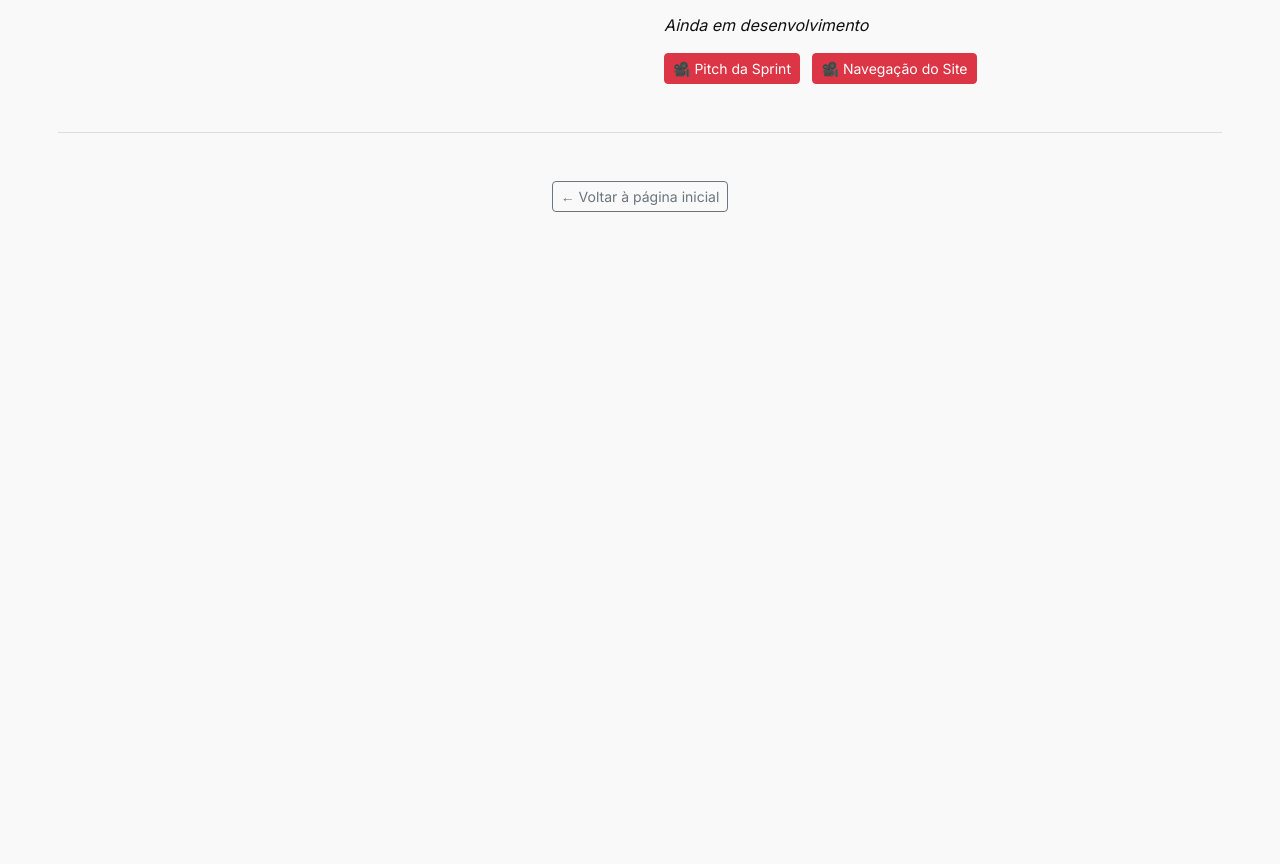
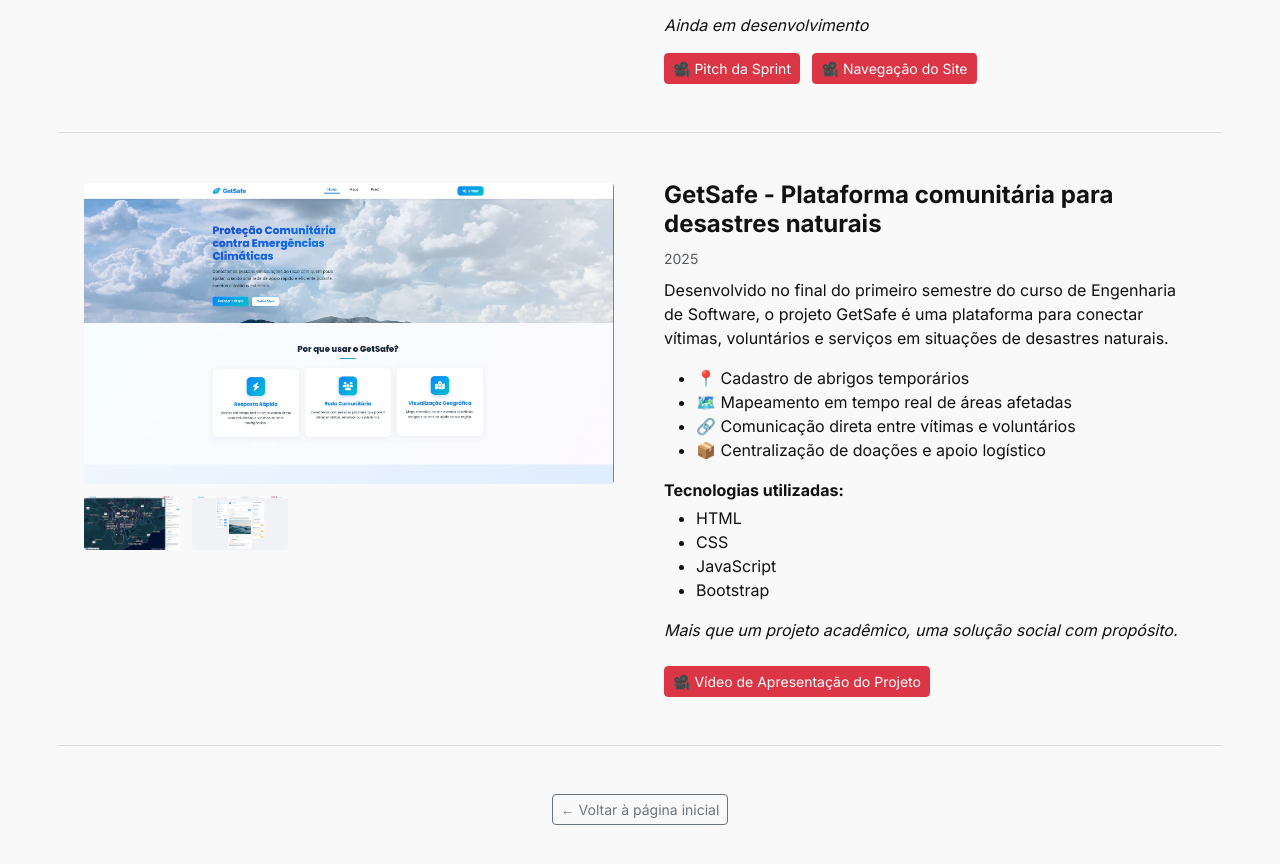
Before and after one commit to benedetjv/portifolio, a plain HTML site: page projetos.html in a window 1280 px wide. Shown: the part 1003-1867 px from the top of the page. Before the commit the page ends 1263 px from the top, so only its background shows below. Drawn offline with nearby package versions, Linux system fonts and the light colour scheme.

Commit message:
Atualização do portfólio: projeto GetSafe, formação, layout e imagens

```diff
--- a/projetos.html
+++ b/projetos.html
@@ -81,6 +81,41 @@
       </div>
     </div>
 
+    <!-- Projeto 3: GetSafe -->
+<div class="row g-5 align-items-start projeto mb-5">
+  <div class="col-md-6">
+    <img src="img/getsafe-home.jpg" alt="GetSafe Home" class="img-fluid rounded imagem-principal" />
+    <div class="d-flex flex-wrap gap-2 mt-2">
+      <img src="img/getsafe-mapa.jpg" class="miniatura" alt="Mapa" />
+      <img src="img/getsafe-feed.jpg" class="miniatura" alt="Feed" />
+    </div>
+  </div>
+  <div class="col-md-6">
+    <h4 class="fw-bold">GetSafe - Plataforma comunitária para desastres naturais</h4>
+    <small class="text-muted">2025</small>
+    <p class="mt-2">
+      Desenvolvido no final do primeiro semestre do curso de Engenharia de Software, o projeto GetSafe é uma plataforma para conectar vítimas, voluntários e serviços em situações de desastres naturais.
+    </p>
+    <ul>
+      <li>📍 Cadastro de abrigos temporários</li>
+      <li>🗺️ Mapeamento em tempo real de áreas afetadas</li>
+      <li>🔗 Comunicação direta entre vítimas e voluntários</li>
+      <li>📦 Centralização de doações e apoio logístico</li>
+    </ul>
+    <p class="fw-bold mb-1">Tecnologias utilizadas:</p>
+    <ul>
+      <li>HTML</li>
+      <li>CSS</li>
+      <li>JavaScript</li>
+      <li>Bootstrap</li>
+    </ul>
+    <p class="fst-italic">Mais que um projeto acadêmico, uma solução social com propósito.</p>
+    <a href="https://youtu.be/YSXdZc_2mZU" class="btn btn-danger btn-sm mt-2" target="_blank">🎥 Vídeo de Apresentação do Projeto</a>
+  </div>
+</div>
+
+
+
     <div class="text-center mt-4">
       <button id="btnVoltar" class="btn btn-outline-secondary btn-sm">← Voltar à página inicial</button>
     </div>
```
Also changed, not shown: sobre.html (+1 -1 lines), img/getsafe-feed.jpg (added), img/getsafe-home.jpg (added), img/getsafe-mapa.jpg (added).
